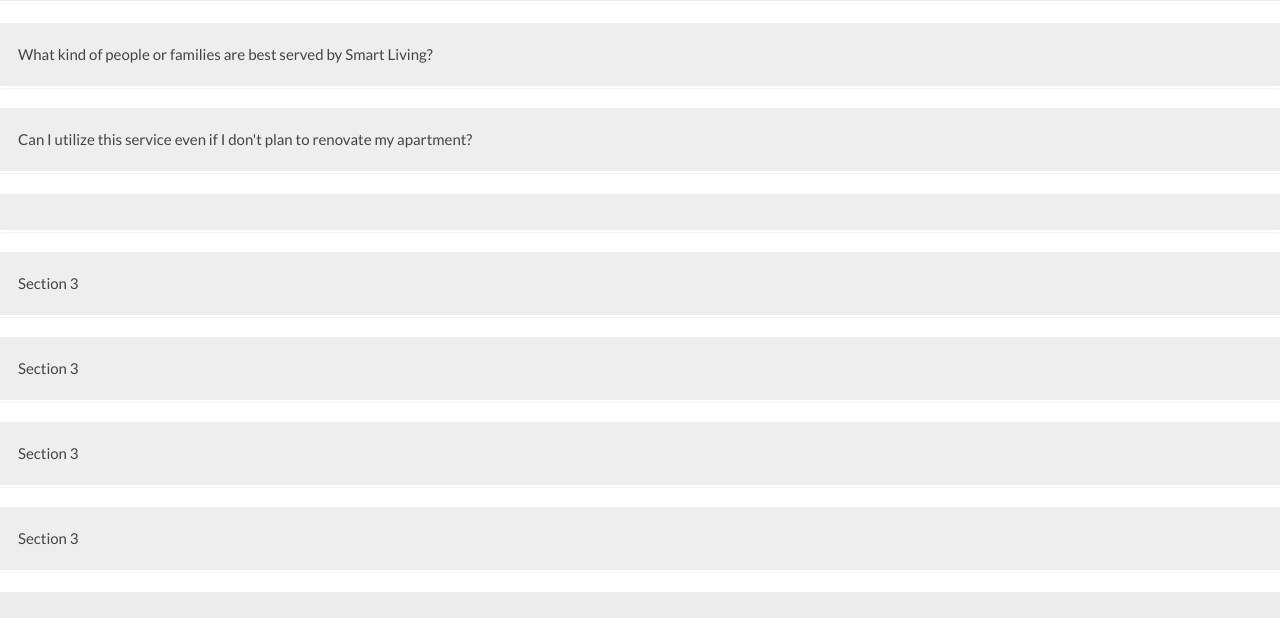
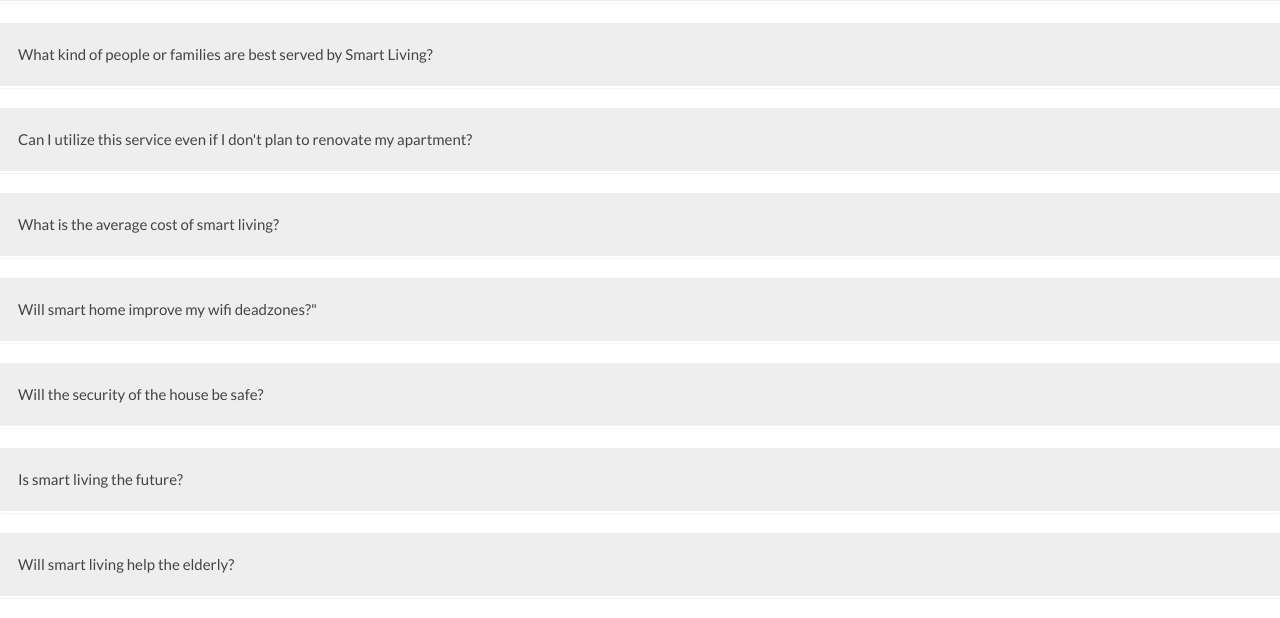
Before and after one commit to swamhtettun/OOPP, a Flask app: page /faq/ in a window 1280 px wide. Shown: the part 349-967 px from the top of the page. Before the commit the page ends 941 px from the top, so only its background shows below. Run offline with Flask 2, Linux system fonts and the light colour scheme; some libraries are stand-ins or nearby versions.

Commit message:
The accordians have all been filled up completely and the page is done

```diff
--- a/templates/faq.html
+++ b/templates/faq.html
@@ -69,29 +69,29 @@
     <p>	Yes. Smart Living is not just for new homes – we provide a retrofit solution that allows homes not under renovation to enjoy the same benefits of home automation, even without extra wiring.</p>
 </div>
 
-<button class="accordion"></button>
+<button class="accordion">What is the average cost of smart living?</button>
 <div class="panel">
-    <p></p>
+    <p>When you combine the total costs of smart lighting, smart climate control, and smart security, it sums up to about $1400. Compare that to these average U.S. home renovation costs: Bathroom remodeling: $9000 to $14000. Regrade lawn: $700 to $2000.</p>
 </div>
 
-<button class="accordion">Section 3</button>
+<button class="accordion">Will smart home improve my wifi deadzones?"</button>
 <div class="panel">
-    <p>123</p>
+    <p>Yes it will.With the Samsung Connect Home or Samsung Connect Home Pro,they have wifi capabilitites so you can say goodbye to Wi-Fi dead zones in your residence. This means that you can start your smart washing machine’s spin cycle or redirect the mobile vacuum cleaner from anywhere in your house. </p>
 </div>
 
-<button class="accordion">Section 3</button>
+<button class="accordion">Will the security of the house be safe?</button>
 <div class="panel">
-    <p>123</p>
+    <p>with the Samsung Digital Door Lock for your front door. This digital door lock is a godsend if you’re someone who is always losing their keys. Simply scan your smartphone or enter your unique passcode to unlock the door. You can also use both methods for that added layer of security. </p>
 </div>
 
-<button class="accordion">Section 3</button>
+<button class="accordion">Is smart living the future?</button>
 <div class="panel">
-    <p>123</p>
+    <p>Yes it is.Smart living is the future. Making homes smart is a growing trend that is getting bigger and bigger each day. ... Smart living gives you the opportunity to control your home without the need to be physically present.</p>
 </div>
 
-<button class="accordion">Section 3</button>
+<button class="accordion">Will smart living help the elderly?</button>
 <div class="panel">
-    <p>123</p>
+    <p>To address aging challenges, we examine the concept of smart living and its applications for the elderly. Smart living refers to improving quality of life by transforming environments to become more intelligent and adaptable to users. In this paper, we discuss how smart living applications can help to address the needs of the elderly, as well as the design and human-computer interaction considerations for such applications.</p>
 </div>
 
 </body>
```
